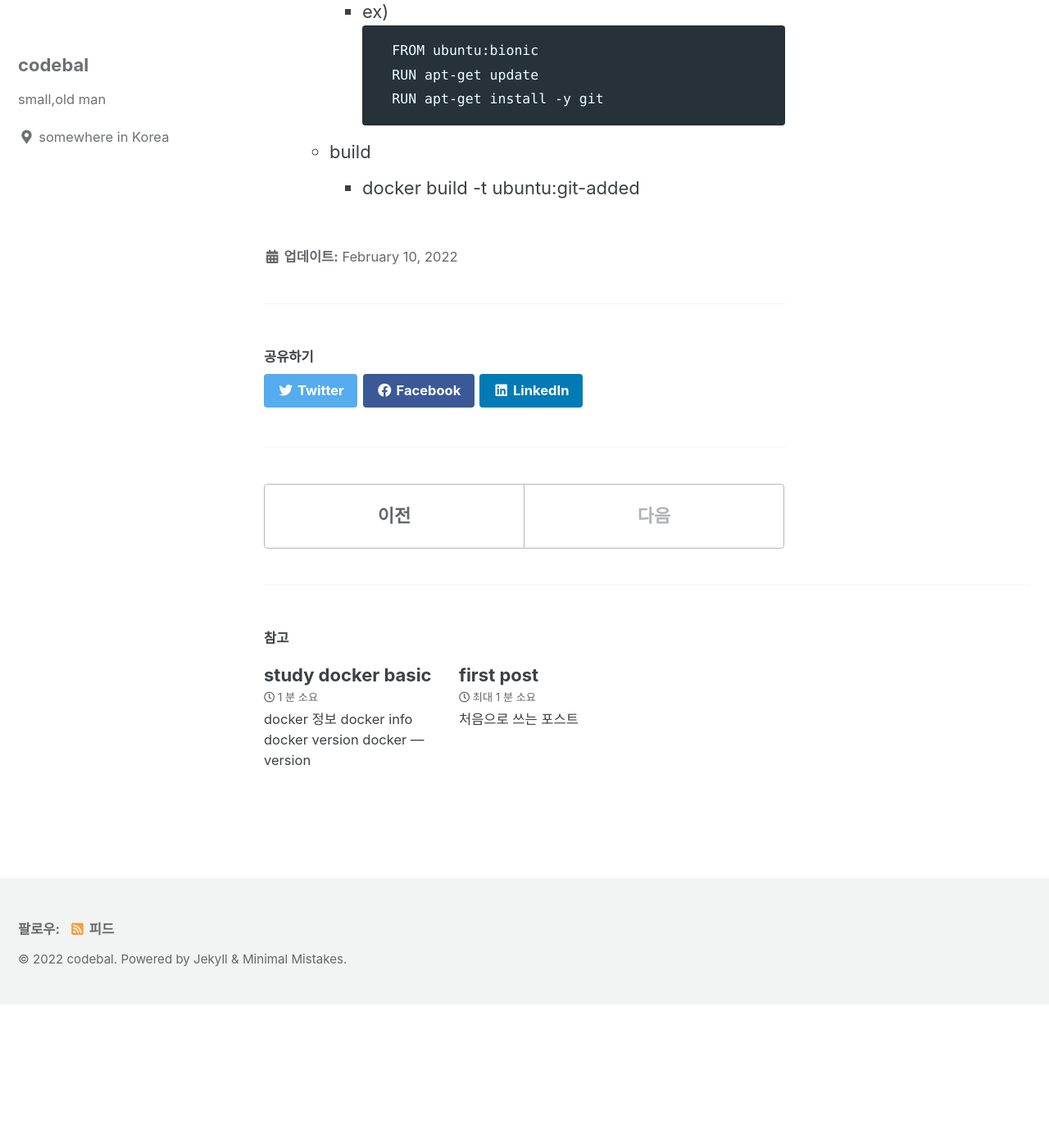
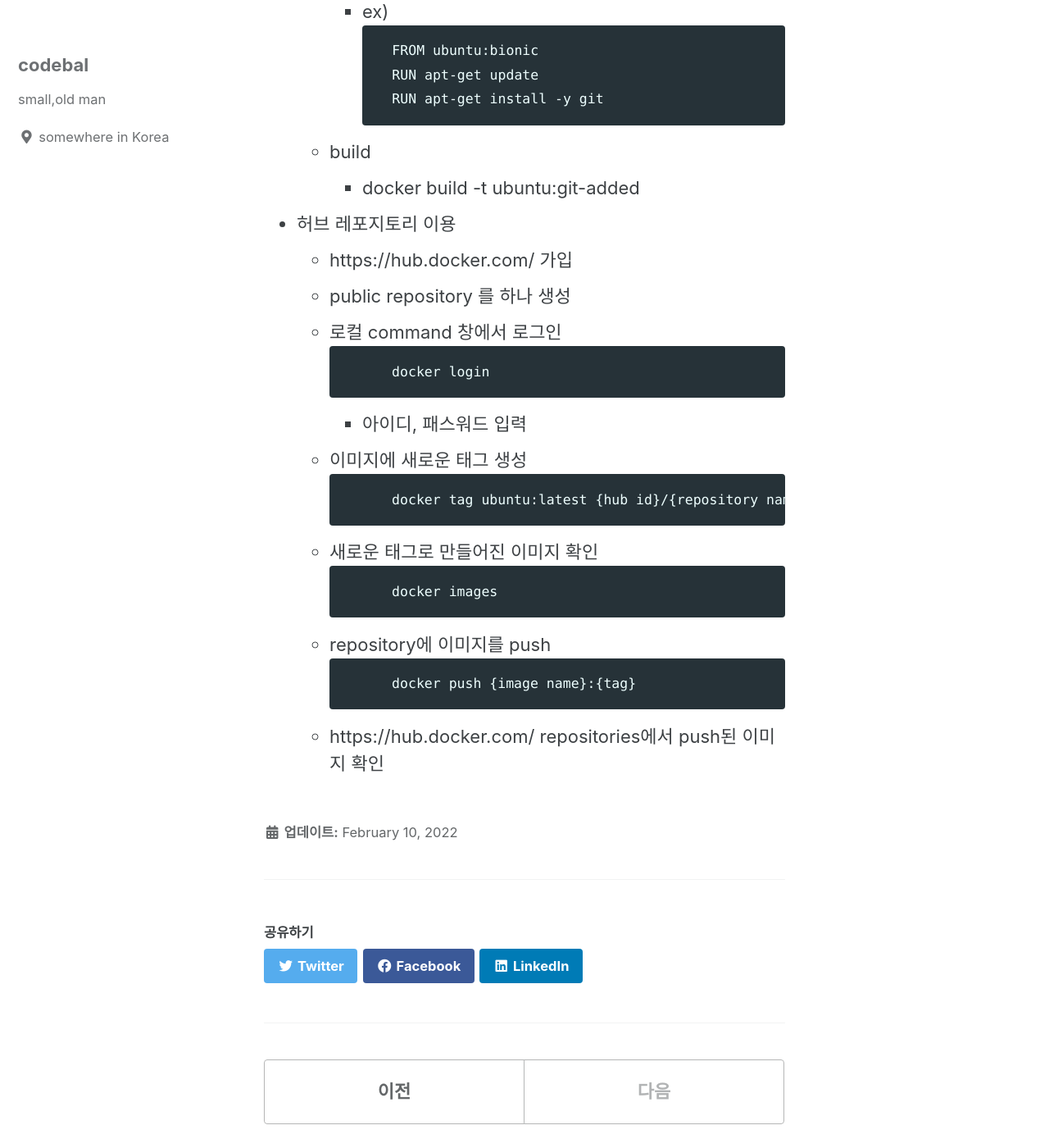
Before and after one commit to codebal/codebal.github.io, a Jekyll site: the page built from _posts/2022-02-10-study-docker-makeImage.md, in a window 1280 px wide and 1400 px high, scrolled down 731 px. Shown: the whole window at 82% size. Built offline with Jekyll 4.4.1, drawn with Linux system fonts in a browser that asks for light colours; cached includes are drawn as plain includes; before the commit the page ends 1956 px from its top, so only the background shows below that.

Commit message:
docker study

````diff
--- a/_posts/2022-02-10-study-docker-makeImage.md
+++ b/_posts/2022-02-10-study-docker-makeImage.md
@@ -21,3 +21,25 @@ title : "docker make image"
             ```
     - build
         - docker build -t ubuntu:git-added
+
+- 허브 레포지토리 이용
+    - https://hub.docker.com/ 가입
+    - public repository 를 하나 생성
+    - 로컬 command 창에서 로그인
+        ```
+            docker login
+        ```
+        - 아이디, 패스워드 입력
+    - 이미지에 새로운 태그 생성
+        ```
+            docker tag ubuntu:latest {hub id}/{repository name}:{tag}
+        ```
+    - 새로운 태그로 만들어진 이미지 확인
+        ```
+            docker images
+        ```
+    - repository에 이미지를 push
+        ```
+            docker push {image name}:{tag}
+        ```
+    - https://hub.docker.com/ repositories에서 push된 이미지 확인
````
